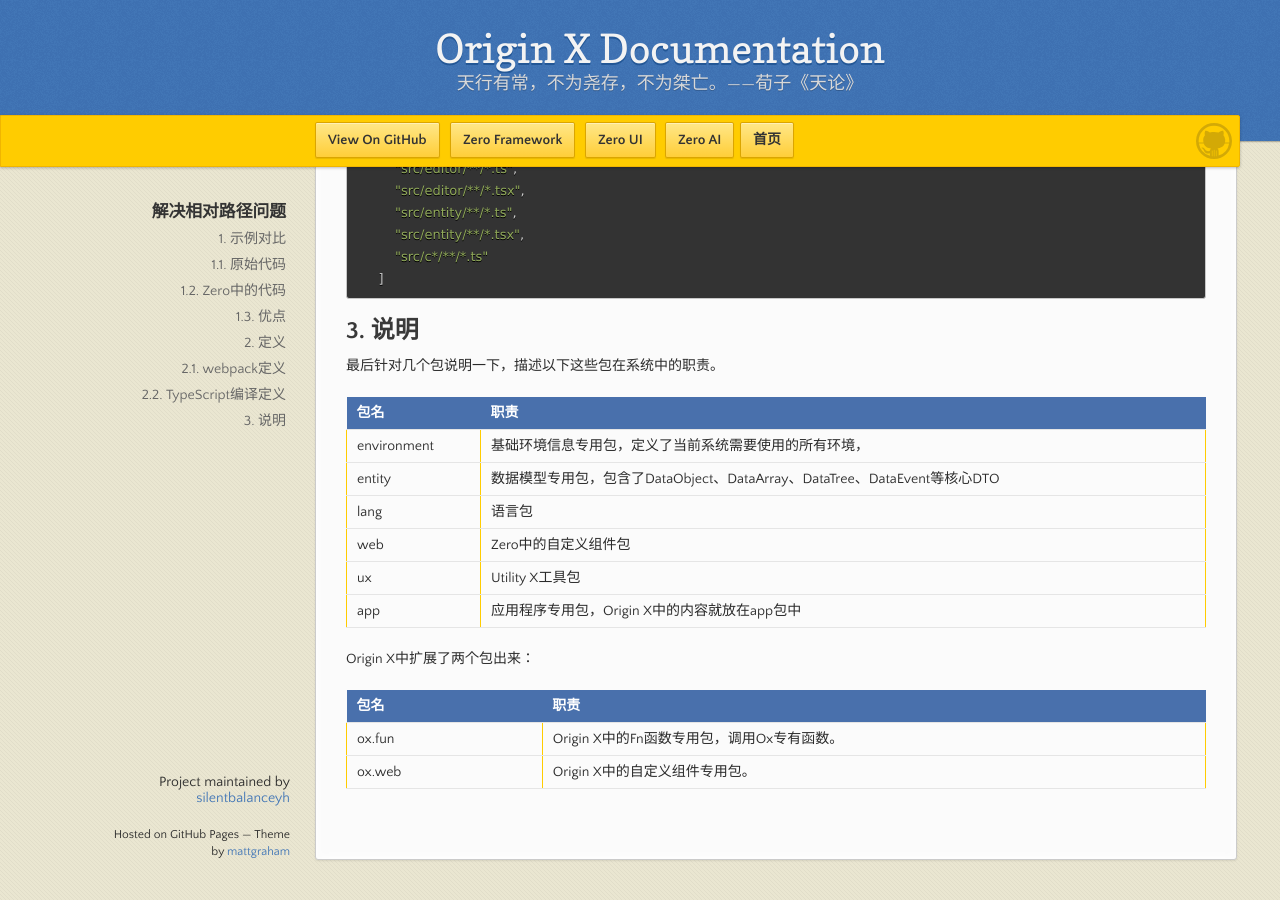
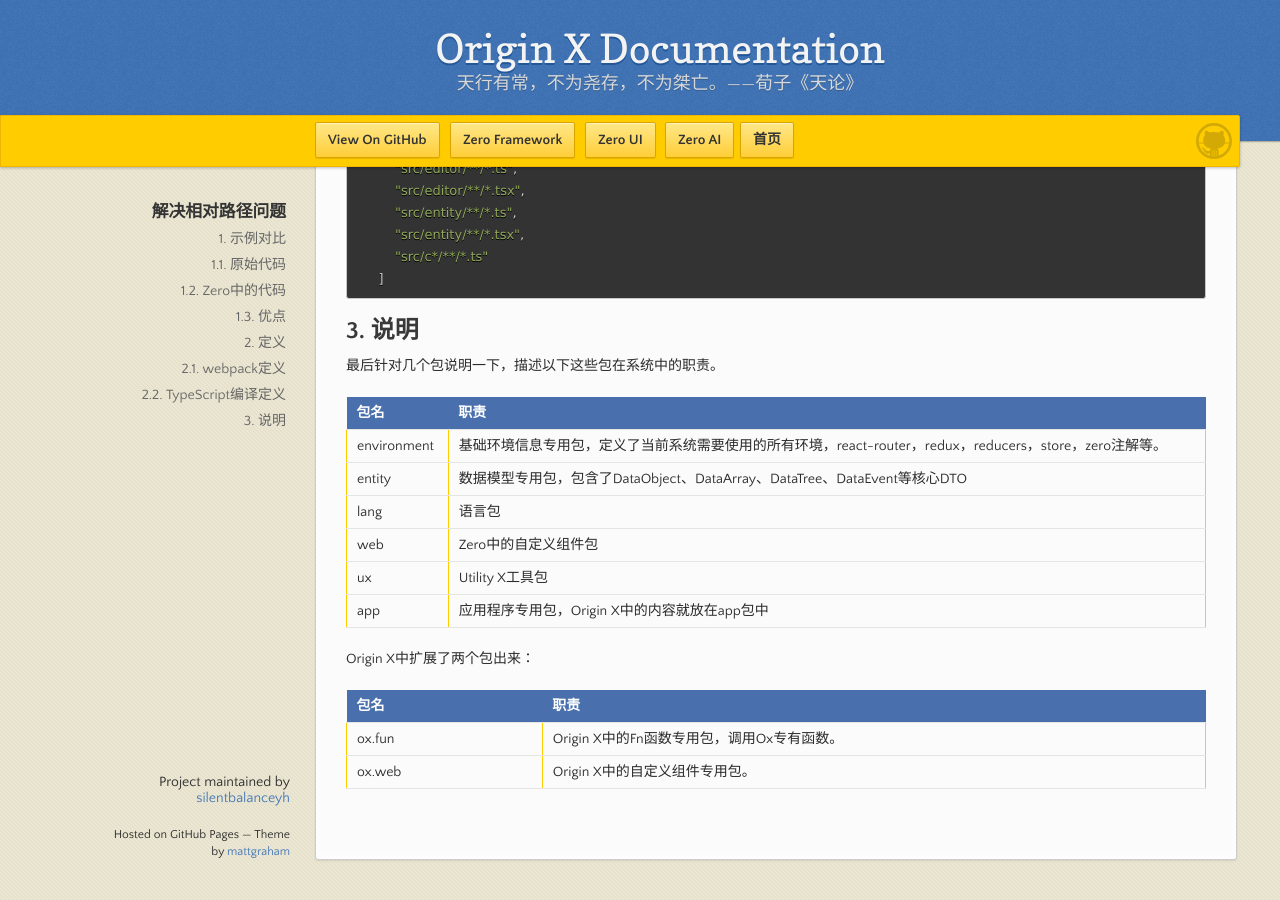
Before and after one commit to silentbalanceyh/mi-kb, a Jekyll site: the page built from zero-ui/1-zero-ui-guide/zui-006-jie-jue-xiang-dui-lu-jing-wen-ti.md, in a window 1280 px wide and 900 px high, scrolled down 3024 px. Built offline with Jekyll 4.4.1, drawn with Linux system fonts in a browser that asks for light colours; our own code applies the rules of GitHub Pages for plain Markdown files.

Commit message:
Updates zero-ui/1-zero-ui-guide/zui-006-jie-jue-xiang-dui-lu-jing-wen-ti.md
Auto commit by GitBook Editor

```diff
--- a/zero-ui/1-zero-ui-guide/zui-006-jie-jue-xiang-dui-lu-jing-wen-ti.md
+++ b/zero-ui/1-zero-ui-guide/zui-006-jie-jue-xiang-dui-lu-jing-wen-ti.md
@@ -155,7 +155,7 @@ tsconfig.json
 
 | 包名 | 职责 |
 | :--- | :--- |
-| environment | 基础环境信息专用包，定义了当前系统需要使用的所有环境， |
+| environment | 基础环境信息专用包，定义了当前系统需要使用的所有环境，react-router，redux，reducers，store，zero注解等。 |
 | entity | 数据模型专用包，包含了DataObject、DataArray、DataTree、DataEvent等核心DTO |
 | lang | 语言包 |
 | web | Zero中的自定义组件包 |
```
